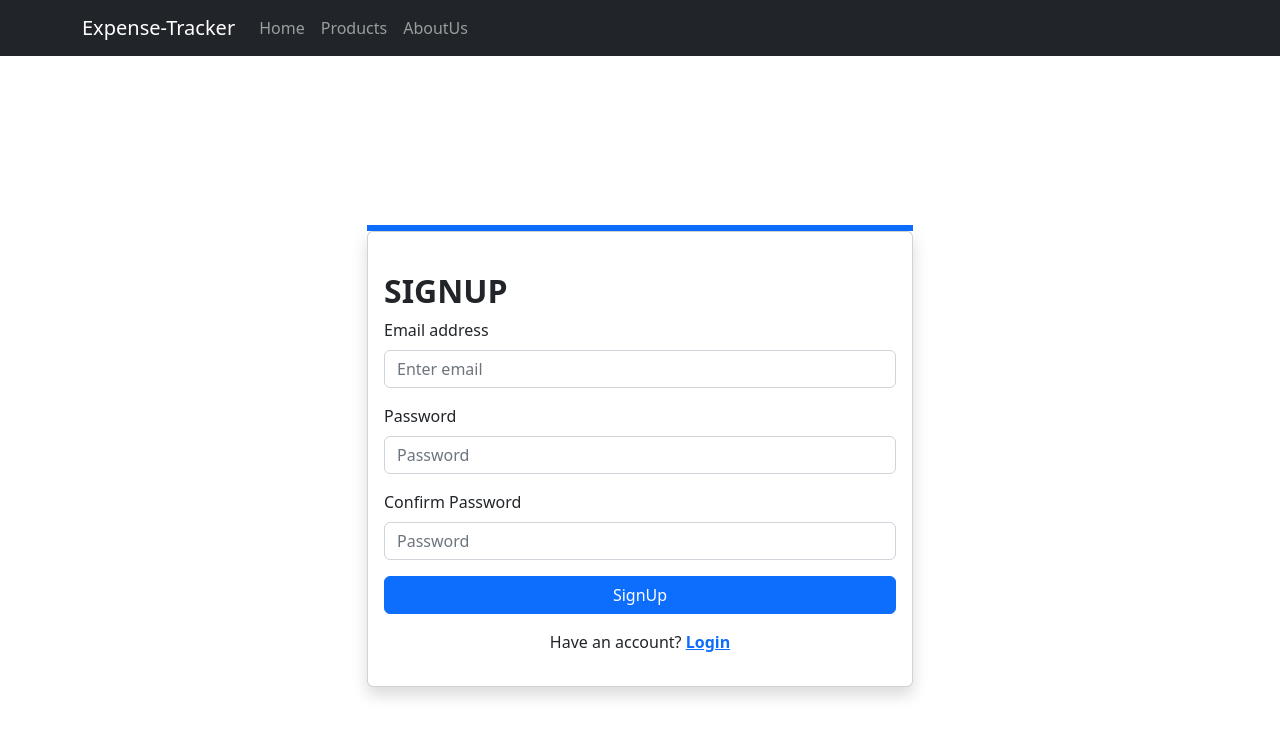
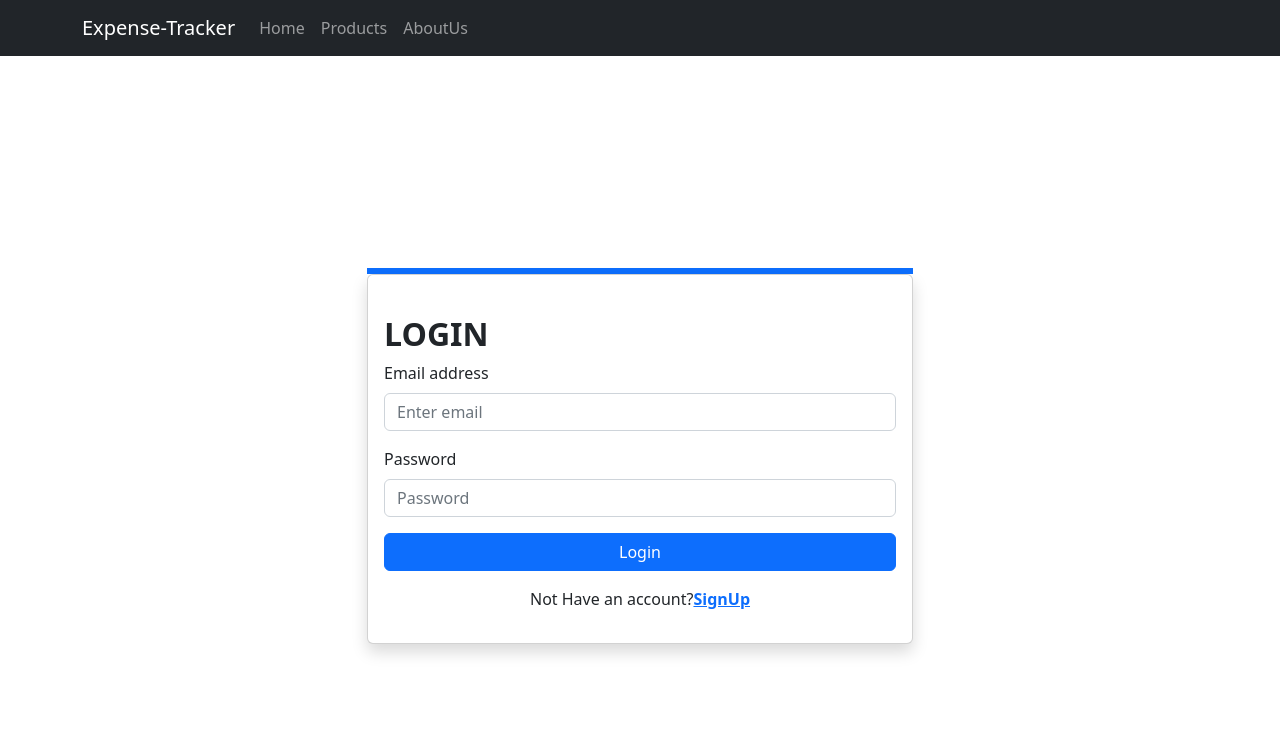
Before and after one commit to Harish-Shejokar/Expense-Tracker, a React (Create React App) app: page /login in a window 1280 px wide. Shown: the top 736 px of the page. Built offline with nearby package versions, Linux system fonts and the light colour scheme.

Commit message:
made login page

```diff
--- a/package.json
+++ b/package.json
@@ -10,6 +10,7 @@
     "react": "^18.2.0",
     "react-bootstrap": "^2.7.4",
     "react-dom": "^18.2.0",
+    "react-router-dom": "^5.3.4",
     "react-scripts": "5.0.1",
     "web-vitals": "^2.1.4"
   },
--- a/src/App.js
+++ b/src/App.js
@@ -1,12 +1,25 @@
 import React from "react";
 import Header from "./Components/Header/Header";
-import SignUp from "./Components/SignUp/SignUp";
+import SignUp from "./Components/Authentication/SignUp";
+import Login from "./Components/Authentication/Login";
+import { Route,Switch } from "react-router-dom/cjs/react-router-dom.min";
+import Home from "./Pages/HomePage/Home";
 
 function App() {
   return (
     <>
       <Header />
-      <SignUp />
+      <Switch>
+        <Route path="/" exact>
+          <SignUp />
+        </Route>
+        <Route path="/login" exact>
+          <Login />
+        </Route>
+        <Route path="/home" exact>
+          <Home />
+        </Route>
+      </Switch>
     </>
   );
 }
--- /dev/null
+++ b/src/Components/Authentication/Login.js
@@ -0,0 +1,118 @@
+import React, { useRef } from "react";
+import { Container, Row, Col, Card, Form, Button } from "react-bootstrap";
+import { Link,useHistory } from 'react-router-dom';
+
+const Login = () => {
+    const history = useHistory();
+  const emailRef = useRef();
+    const passwordRef = useRef();
+
+    const loginOnFireBase = async (enteredEmail, enteredPassword) => {
+      try {
+        const response = await fetch(
+          "https://identitytoolkit.googleapis.com/v1/accounts:signInWithPassword?key=AIzaSyBnUt6SmiCjCExXs2Pb4ir_uwH5us-ho2w",
+          {
+            method: "POST",
+            body: JSON.stringify({
+              email: enteredEmail,
+              password: enteredPassword,
+              returnSecureToken: true,
+            }),
+            headers: {
+              "Content-Type": "application/json",
+            },
+          }
+        );
+        if (response.ok) {
+          console.log("LogIn OK");
+          console.log(" User has successfully Logged In");
+          const data = await response;
+            console.log(data);
+            history.replace('/home')
+
+        } else {
+          console.log("signUp not OK");
+          alert("Invalid Authentication");
+        }
+      } catch (err) {
+        console.log(err);
+      }
+    };
+
+    const loginHandler = (e) => {
+        e.preventDefault();
+        const email = emailRef.current.value;
+        const password = passwordRef.current.value;
+        console.log(email, password);
+        loginOnFireBase(email,password);
+
+  };
+
+  return (
+    <div>
+      <Container>
+        <Row className="vh-100 d-flex justify-content-center align-items-center">
+          <Col md={8} lg={6} xs={12}>
+            <div className="border border-3 border-primary"></div>
+            <Card className="shadow">
+              <Card.Body>
+                <div className="mb-3 mt-md-4">
+                  <h2 className="fw-bold mb-2 text-uppercase ">Login</h2>
+                  <div className="mb-3">
+                    <Form>
+                      <Form.Group className="mb-3" controlId="formBasicEmail">
+                        <Form.Label className="text-center">
+                          Email address
+                        </Form.Label>
+                        <Form.Control
+                          type="email"
+                          ref={emailRef}
+                          placeholder="Enter email"
+                          required
+                        />
+                      </Form.Group>
+
+                      <Form.Group className="mb-3">
+                        <Form.Label>Password</Form.Label>
+                        <Form.Control
+                          type="password"
+                          placeholder="Password"
+                          ref={passwordRef}
+                          required
+                        />
+                      </Form.Group>
+
+                      <Form.Group
+                        className="mb-3"
+                        controlId="formBasicCheckbox"
+                      ></Form.Group>
+                      <div className="d-grid">
+                        <Button
+                          onClick={loginHandler}
+                          variant="primary"
+                          type="submit"
+                        >
+                          Login
+                        </Button>
+                      </div>
+                    </Form>
+                    <div className="mt-3">
+                      <p className="mb-0  text-center">
+                        Not Have an account?
+                        <Link to="/" className="text-primary fw-bold">
+                         SignUp
+                        </Link>
+                      </p>
+                    </div>
+                  </div>
+                </div>
+              </Card.Body>
+            </Card>
+          </Col>
+        </Row>
+      </Container>
+    </div>
+  );
+};
+
+export default Login;
--- a/src/Components/SignUp/SignUp.js
+++ b/src/Components/Authentication/SignUp.js
@@ -1,5 +1,6 @@
 import React,{useRef} from "react";
-import { Container, Row, Col,Card,Form,Button, Alert } from "react-bootstrap";
+import { Container, Row, Col, Card, Form, Button, } from "react-bootstrap";
+import {Link} from 'react-router-dom'
 
 //https://identitytoolkit.googleapis.com/v1/accounts:signUp?key=[API_KEY]
 const SignUp = () => {
@@ -74,7 +75,6 @@ const SignUp = () => {
 
                       <Form.Group
                         className="mb-3"
-                        controlId="formBasicPassword"
                       >
                         <Form.Label>Password</Form.Label>
                         <Form.Control
@@ -114,10 +114,10 @@ const SignUp = () => {
                     </Form>
                     <div className="mt-3">
                       <p className="mb-0  text-center">
-                         Have an account?{" "}
-                        <a href="{''}" className="text-primary fw-bold">
+                         Already Have an account?{" "}
+                        <Link to="/login" className="text-primary fw-bold">
                           Login
-                        </a>
+                        </Link>
                       </p>
                     </div>
                   </div>
--- /dev/null
+++ b/src/Pages/HomePage/Home.js
@@ -0,0 +1,11 @@
+import React from 'react'
+
+const Home = () => {
+  return (
+    <div>
+      <h1>Welcome to Expense Tracker</h1>
+    </div>
+  );
+}
+
+export default Home
--- a/src/index.js
+++ b/src/index.js
@@ -5,11 +5,14 @@ import App from './App';
 import reportWebVitals from './reportWebVitals';
 import "bootstrap/dist/css/bootstrap.min.css";
 import "bootstrap/dist/js/bootstrap.min.js";
+import {BrowserRouter} from 'react-router-dom'
 
 const root = ReactDOM.createRoot(document.getElementById('root'));
 root.render(
   <React.StrictMode>
-    <App />
+    <BrowserRouter>
+      <App />
+    </BrowserRouter>
   </React.StrictMode>
 );
 
```
Also changed, not shown: 1 other file (tests, documents, lock files or other folders).
